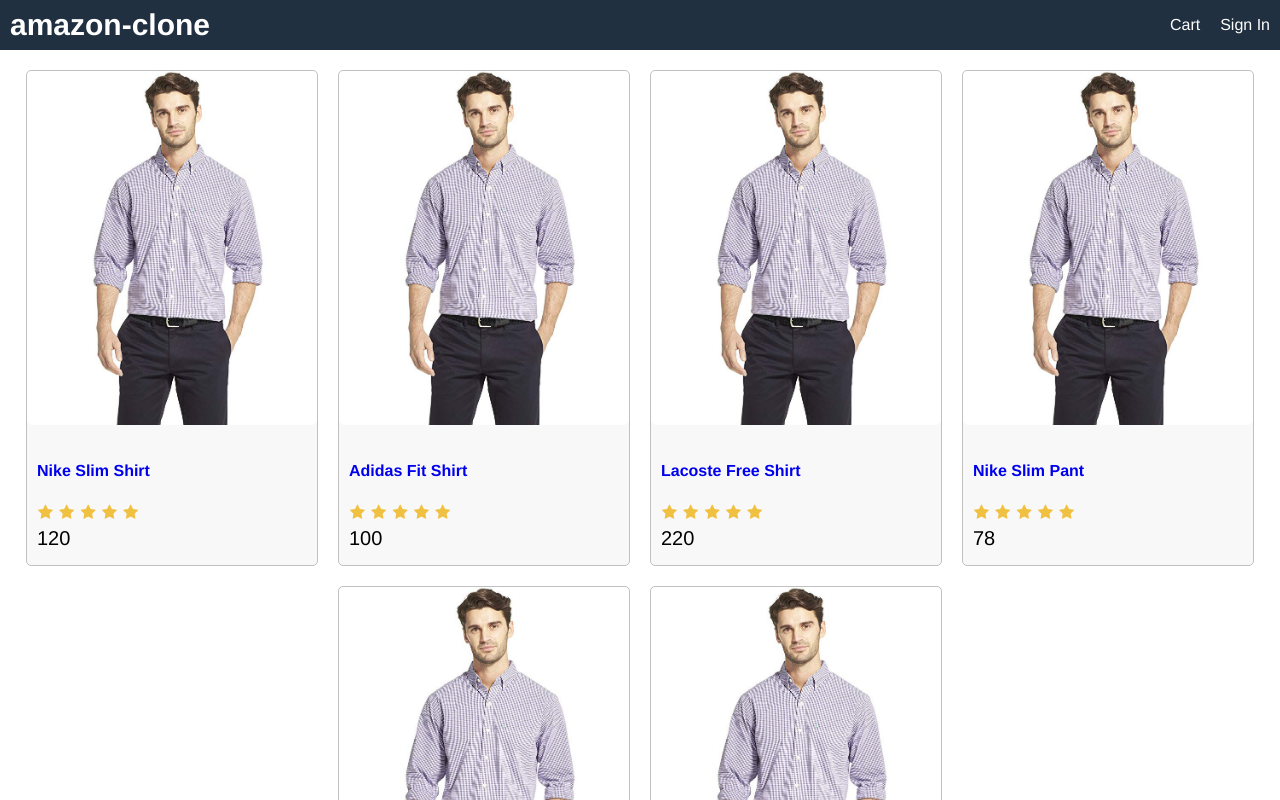
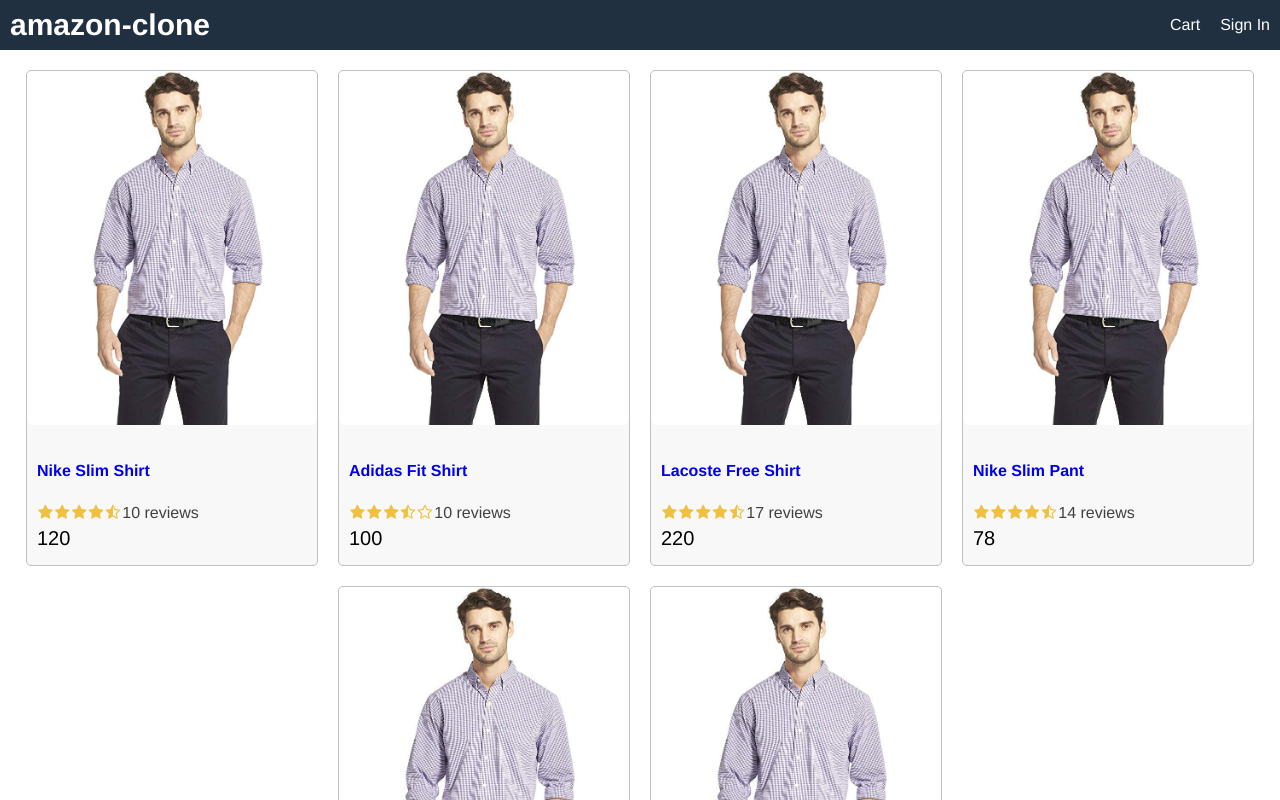
Before and after one commit to gustofa/amazon-clone, a React (Create React App) app in the folder frontend/: page / in a window 1280 px wide. Shown: the top 800 px of the page. Built offline with nearby package versions, Linux system fonts and the light colour scheme.

Commit message:
Product and Rating components

```diff
--- a/frontend/src/App.js
+++ b/frontend/src/App.js
@@ -1,62 +1,26 @@
 //import logo from './logo.svg';
 import "./App.css";
 import data from "./data";
-
+import Product from "./components/Product";
 function App() {
   return (
     <div className="grid-container">
       <header className="row">
         <div>
-          <a className="brand" href="index.html">
+          <a className="brand" href="/">
             amazon-clone
           </a>
         </div>
         <div>
-          <a href="cart.html">Cart</a>
-          <a href="signin.html">Sign In</a>
+          <a href="/cart">Cart</a>
+          <a href="/signin">Sign In</a>
         </div>
       </header>
       <main>
         <div>
           <div className="row center">
             {data.products.map((product) => (
-              <div key={product._id} className="card">
-                <a href={`/product/${product._id}`}>
-                  <img
-                    className="medium"
-                    src={product.image}
-                    alt={product.name}
-                  />
-                </a>
-                <div className="card-body">
-                  <a href={`/product/${product._id}`}>
-                    <h2>{product.name}</h2>
-                  </a>
-                  <div className="rating">
-                    <span>
-                      {" "}
-                      <i className="fa fa-star"></i>{" "}
-                    </span>
-                    <span>
-                      {" "}
-                      <i className="fa fa-star"></i>{" "}
-                    </span>
-                    <span>
-                      {" "}
-                      <i className="fa fa-star"></i>{" "}
-                    </span>
-                    <span>
-                      {" "}
-                      <i className="fa fa-star"></i>{" "}
-                    </span>
-                    <span>
-                      {" "}
-                      <i className="fa fa-star"></i>{" "}
-                    </span>
-                  </div>
-                  <div className="price">{product.price}</div>
-                </div>
-              </div>
+              <Product key={product._id} product={product} />
             ))}
           </div>
         </div>
--- /dev/null
+++ b/frontend/src/components/Product.js
@@ -0,0 +1,22 @@
+import React from "react";
+import Rating from "./Rating";
+function Product(props) {
+  const { product } = props;
+
+  return (
+    <div key={product._id} className="card">
+      <a href={`/product/${product._id}`}>
+        <img className="medium" src={product.image} alt={product.name} />
+      </a>
+      <div className="card-body">
+        <a href={`/product/${product._id}`}>
+          <h2>{product.name}</h2>
+        </a>
+        <Rating rating={product.rating} numReviews={product.numReviews} />
+        <div className="price">{product.price}</div>
+      </div>
+    </div>
+  );
+}
+
+export default Product;
--- /dev/null
+++ b/frontend/src/components/Rating.js
@@ -0,0 +1,68 @@
+import React from "react";
+
+function Rating(props) {
+  const { rating, numReviews } = props;
+
+  return (
+    <div className="rating">
+      <span>
+        <i
+          className={
+            rating > 1
+              ? "fa fa-star"
+              : rating >= 0.5
+              ? "fa fa-star-half-o"
+              : "fa fa-star-o"
+          }
+        ></i>
+      </span>
+      <span>
+        <i
+          className={
+            rating > 2
+              ? "fa fa-star"
+              : rating >= 1.5
+              ? "fa fa-star-half-o"
+              : "fa fa-star-o"
+          }
+        ></i>
+      </span>
+      <span>
+        <i
+          className={
+            rating > 3
+              ? "fa fa-star"
+              : rating >= 2.5
+              ? "fa fa-star-half-o"
+              : "fa fa-star-o"
+          }
+        ></i>
+      </span>
+      <span>
+        <i
+          className={
+            rating > 4
+              ? "fa fa-star"
+              : rating >= 3.5
+              ? "fa fa-star-half-o"
+              : "fa fa-star-o"
+          }
+        ></i>
+      </span>
+      <span>
+        <i
+          className={
+            rating > 5
+              ? "fa fa-star"
+              : rating >= 4.5
+              ? "fa fa-star-half-o"
+              : "fa fa-star-o"
+          }
+        ></i>
+      </span>
+      <span>{numReviews + " reviews"}</span>
+    </div>
+  );
+}
+
+export default Rating;
--- a/frontend/src/index.css
+++ b/frontend/src/index.css
@@ -109,3 +109,7 @@
   color: #f0c040;
   margin: 0.1rem;
 }
+
+.rating span:last-child {
+  color: #404040;
+}
```
